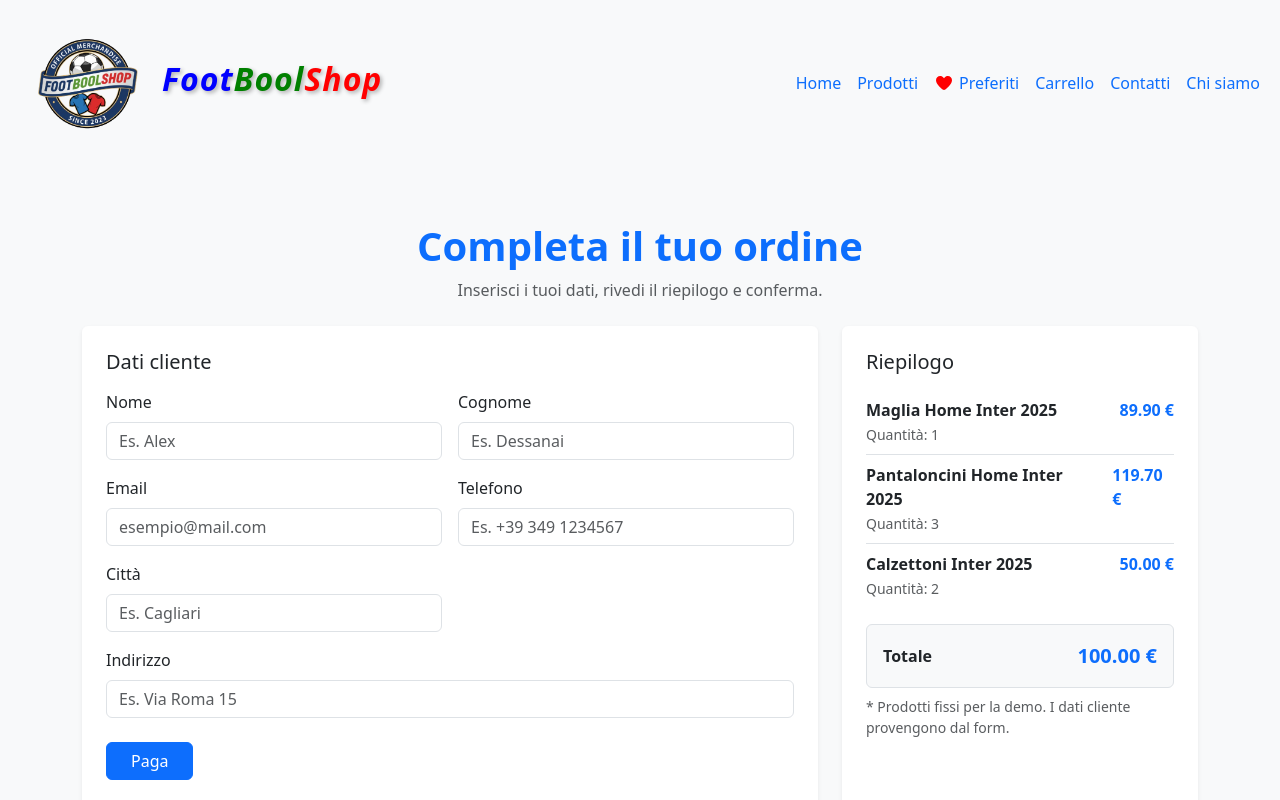
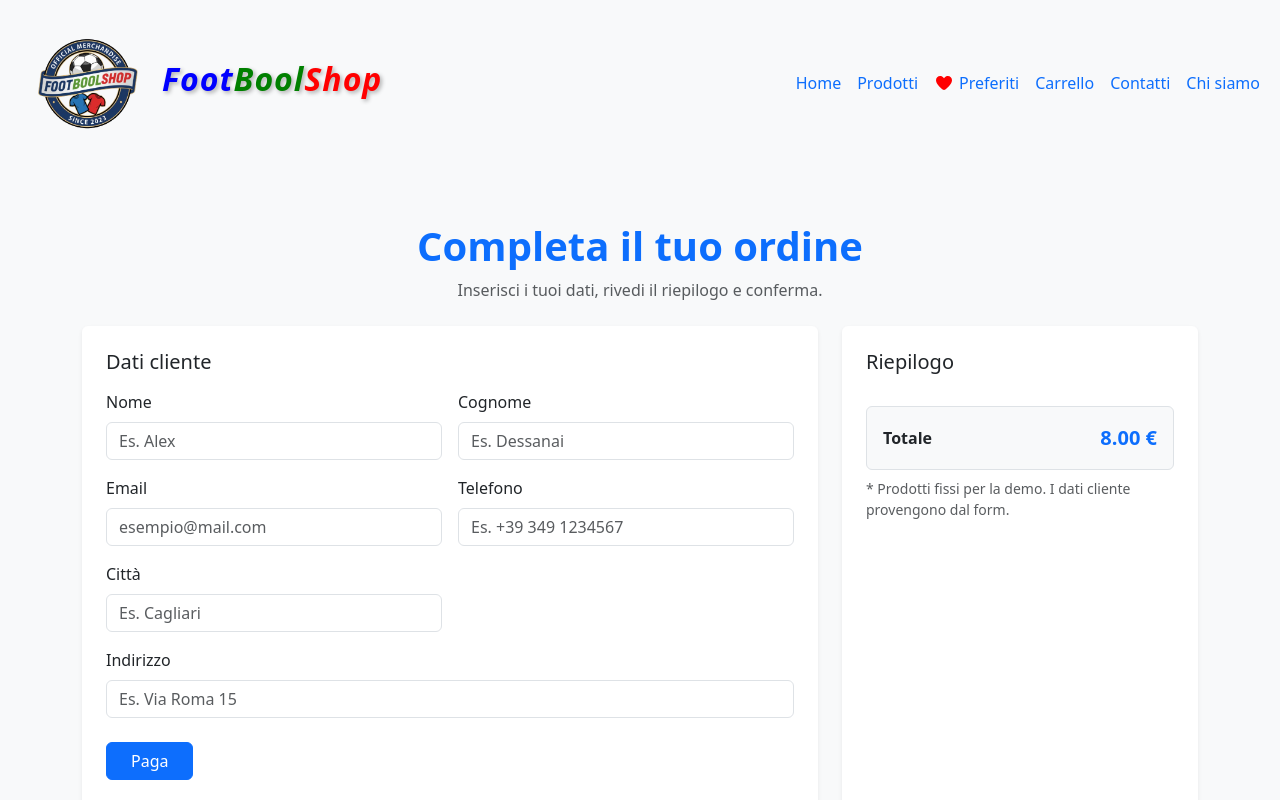
Before and after one commit to fabioferrari00/footboolshop-react, a React (Vite) app: page /checkout in a window 1280 px wide. Shown: the top 800 px of the page. Built offline with nearby package versions, Linux system fonts and the light colour scheme; a web font is replaced by a local one.

Commit message:
commit per il carrello e l'invio ordine

```diff
--- a/pages/CartPage.jsx
+++ b/pages/CartPage.jsx
@@ -2,8 +2,12 @@
 // 1. IMPORTAZIONE: Assicurati che il percorso sia corretto rispetto al tuo CartContext.jsx
 import { useCart } from '../src/CartContext';
 // import './CartPage.css'; // Non dimenticare di importare gli stili
+import { Link } from 'react-router-dom';
 
 function CartPage() {
+
+
+
   // 2. RECUPERO: Recupera tutti i dati E le nuove funzioni dal Context
   const {
     items,
@@ -106,9 +110,9 @@
             <h3 className="mb-0">{formatCurrency(total)}</h3>
           </div>
 
-          <button className="btn btn-primary w-100 checkout-btn">
+          <Link className="btn btn-primary w-100 checkout-btn" to={`/checkout`}>
             Procedi all'acquisto ({formatCurrency(total)})
-          </button>
+          </Link>
         </div>
 
       </div>
--- a/pages/Checkout.jsx
+++ b/pages/Checkout.jsx
@@ -1,7 +1,32 @@
 import React, { useMemo, useState } from "react";
 import axios from "axios";
+import { useCart } from "../src/CartContext";
 
 export default function CheckoutPage() {
+
+  function getFormattedCartItems() {
+    const LOCAL_STORAGE_KEY = 'shoppingCart';
+
+    // 1️Recupero stringa salvata
+    const stored = localStorage.getItem(LOCAL_STORAGE_KEY);
+    if (!stored) return []; // Nessun carrello salvato
+
+    // 2️Converto la stringa in array di oggetti
+    const cartItems = JSON.parse(stored);
+
+    // 3️ Mappo i campi per rinominare le chiavi
+    const formatted = cartItems.map(item => ({
+      products_id: item.id,             // rinomina id
+      product_name: item.name || item.product_name, // supporta entrambi
+      quantity: item.quantity,
+      price: item.price
+    }));
+
+    return formatted;
+  }
+
+  const items = getFormattedCartItems();
+
   const [form, setForm] = useState({
     user_name: "",
     user_surname: "",
@@ -11,18 +36,15 @@
     user_address: "",
   });
 
+
   //  Prodotti statici D A R E C U P E R A R E   D A C A R T !!!!!!!
-  const items = useMemo(
-    () => [
-      { products_id: 8, product_name: "Maglia Home Inter 2025", quantity: 1, price: 89.9 },
-      { products_id: 2, product_name: "Pantaloncini Home Inter 2025", quantity: 3, price: 39.9 },
-      { products_id: 3, product_name: "Calzettoni Inter 2025", quantity: 2, price: 25.0 },
-    ],
-    []
-  );
+
+  const total_price = useCart().total
+
+  console.log(items)
+  console.log(total_price)
 
   //    D A     R E C U P E R A R E   D A C A R T !!!!!!!
-  const total_price = 100
 
   const [message, setMessage] = useState(null);
 
@@ -104,9 +126,10 @@
                 <h2 className="h5 mb-3">Riepilogo</h2>
                 <ul className="list-group list-group-flush">
                   {items.map((it, idx) => (
+
                     <li key={idx} className="list-group-item d-flex justify-content-between align-items-start px-0">
                       <div className="me-3">
-                        <div className="fw-semibold">{it.product_name}</div>
+                        <div className="fw-semibold">{it.name}</div>
                         <small className="text-muted">Quantità: {it.quantity}</small>
                       </div>
                       <span className="fw-semibold text-primary">{(it.price * it.quantity).toFixed(2)} €</span>
```
Also changed, not shown: pages/HomePage.jsx (+4 -3 lines), pages/DetailProductPage.jsx (line endings or trailing spaces), src/CartContext.jsx (indentation only).
